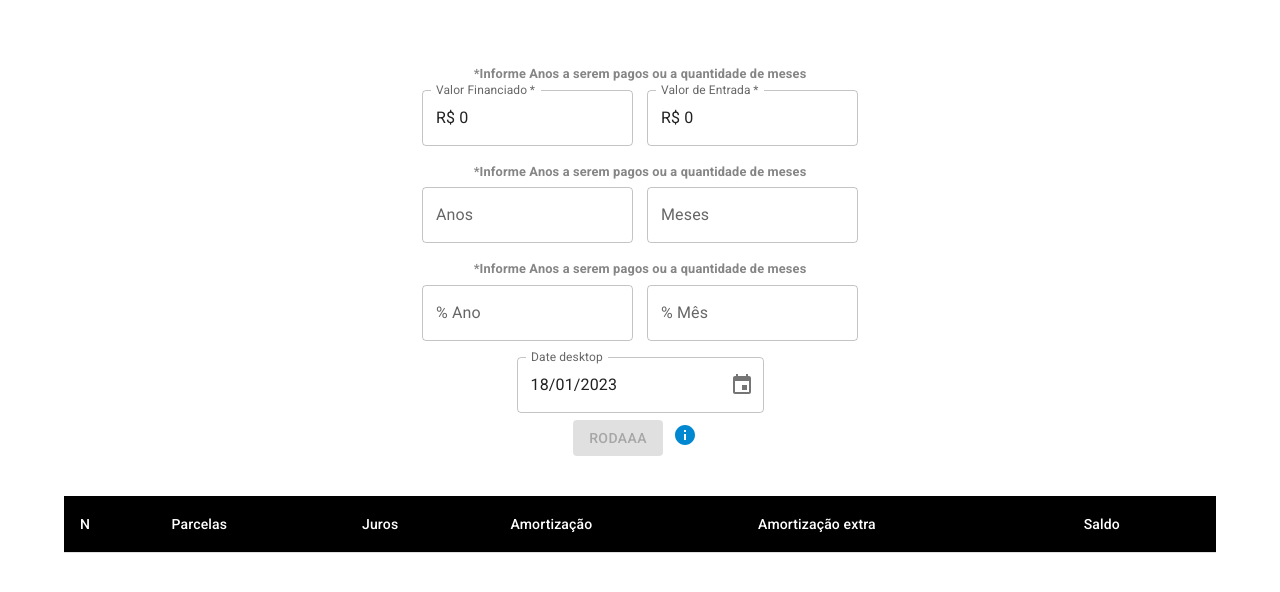
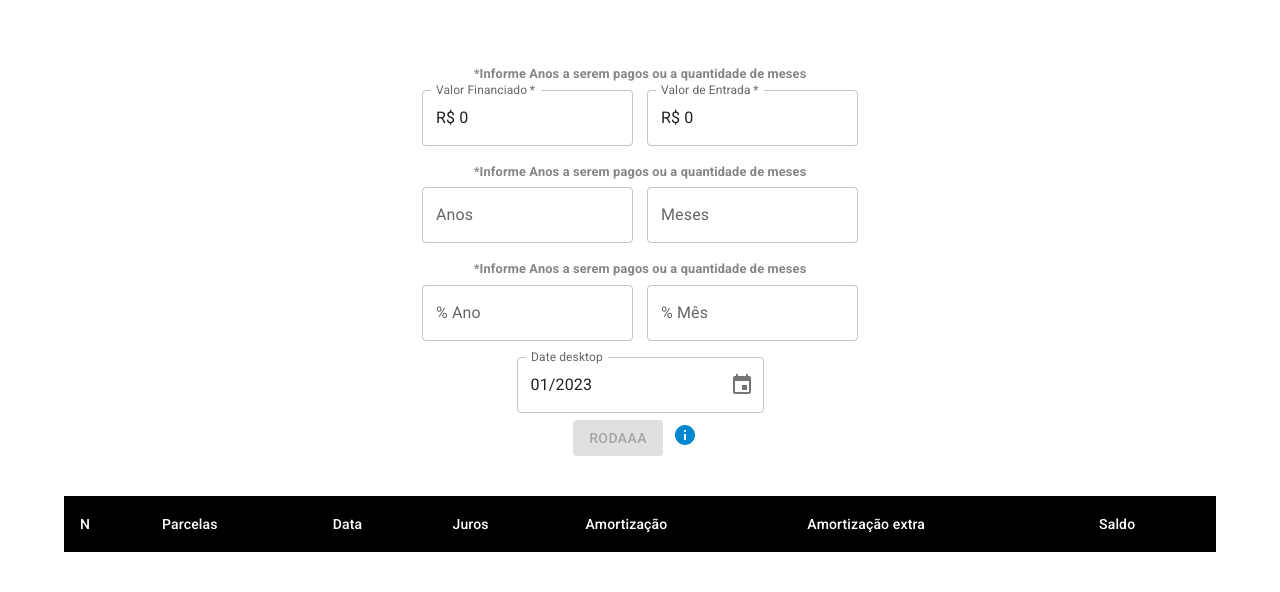
Before and after one commit to Diogozura/financas-faceis, a Next.js app: page / in a window 1280 px wide. Shown: the top 592 px of the page. Built offline with nearby package versions, Linux system fonts and the light colour scheme.

Commit message:
calendario e amortização extra

```diff
--- a/src/screens/TabelaSacScreen/Content/index.tsx
+++ b/src/screens/TabelaSacScreen/Content/index.tsx
@@ -1,4 +1,4 @@
-import {  TextField } from '@mui/material'
+import { TextField } from '@mui/material'
 import React from 'react'
 import styled from 'styled-components'
 import { NumberFormatCustom } from '../../../components/number/number'
@@ -28,20 +28,20 @@ type Item = {
     // amortizacao: number,
     valorInicial: number,
     entrada: number,
+
 };
 
 export default function Content() {
     const [Meses, setMeses] = React.useState('');
     const [taxaMesal, setTaxaMesal] = React.useState('')
     const [error, setError] = React.useState(true)
-    const [value, setValue] = React.useState<Moment | null>(
+    const [data, setData] = React.useState<Moment | null>(
         moment()
     );
-console.log(value.format("MMM / YY"))
+    console.log(data.format("MMM / YY"))
     const [values, setValues] = React.useState<Item>({
         // Valor inicial a pagar
         valorInicial: 0,
-        // Valor entrada
         entrada: 0,
         // amortização
         // amortizacao: 0,
@@ -65,12 +65,7 @@ console.log(value.format("MMM / YY"))
         value: values.entrada,
         label: 'Valor de Entrada'
     },
-        // {
-        //     simble: 'R$',
-        //     name: 'amortizacao',
-        //     value: values.amortizacao,
-        //     label: 'amortizacao'
-        // }
+
     ]
 
 
@@ -88,7 +83,7 @@ console.log(value.format("MMM / YY"))
 
     }
     const handleChange = (newValue: Moment | null) => {
-        setValue(newValue);
+        setData(newValue);
     };
 
 
@@ -121,7 +116,7 @@ console.log(value.format("MMM / YY"))
                                     name={item.name}
                                     required
                                     onChange={handlenChange}
-                                    sx={{marginBottom: 2}}
+                                    sx={{ marginBottom: 2 }}
                                     id="formatted-numberformat-input"
                                     InputProps={{
                                         inputComponent: NumberFormatCustom as any,
@@ -132,11 +127,13 @@ console.log(value.format("MMM / YY"))
                         ))}
                         <YearToMonthForm setMeses={setMeses} />
                         <Porcentagens setTaxaMesal={setTaxaMesal} />
+
                         <LocalizationProvider dateAdapter={AdapterMoment}>
                             <DesktopDatePicker
+                                views={['year', 'month']}
                                 label="Date desktop"
-          inputFormat="DD/MM/YYYY"
-          value={value}
+                                inputFormat="MM/YYYY"
+                                value={data}
                                 onChange={handleChange}
                                 renderInput={(params) => <TextField {...params} />}
                             />
@@ -148,7 +145,7 @@ console.log(value.format("MMM / YY"))
 
             </Box>
 
-            <CustomizedTables valorInicial={valorInicial} error={error} valorEntrada={valorEntrada} taxaMesal={taxaMesal} parcelaMes={parcelaMes} />
+            <CustomizedTables valorInicial={valorInicial} error={error} data={data} valorEntrada={valorEntrada} taxaMesal={taxaMesal} parcelaMes={parcelaMes} />
 
         </>
     )
--- a/src/screens/TabelaSacScreen/TableSac/index.tsx
+++ b/src/screens/TabelaSacScreen/TableSac/index.tsx
@@ -9,10 +9,11 @@ import InfoIcon from '@mui/icons-material/Info';
 import { styled } from '@mui/material/styles';
 import { tableCellClasses } from '@mui/material/TableCell';
 import useScrollTrigger from '@mui/material/useScrollTrigger';
-import { Button } from '@mui/material';
+import { Box, Button } from '@mui/material';
 import Link from 'next/link';
 import { Navigation } from '../../../components/navgation';
 import { Botao } from './style';
+import moment from 'moment';
 
 
 
@@ -47,16 +48,19 @@ const StyledTableRow = styled(TableRow)(({ theme }) => ({
 
 
 
-export default function SimpleTable({ valorInicial, error , valorEntrada, parcelaMes, taxaMesal }: any) {
+export default function SimpleTable({ valorInicial, error, data, valorEntrada, parcelaMes, taxaMesal }: any) {
   const Amotização = (valorInicial - valorEntrada) / parcelaMes
   const saldoDevedor = valorInicial - valorEntrada
 
-  function CalculoJuros(saldoDevedor, taxaMesal) {
-    const juros = saldoDevedor * taxaMesal
-    return juros
+
+  function CalculoJuros(saldoDevedor: number, taxaMesal: number) : number {
+    const juros = saldoDevedor * taxaMesal;
+    return juros;
   }
-
   const [items, setItems] = React.useState([]);
+  const [click, setClick] = React.useState({
+    extra:0
+  })
 
   function handleClick() {
 
@@ -64,6 +68,8 @@ export default function SimpleTable({ valorInicial, error , valorEntrada, parcel
     var i = 0;
     var saldoDevedorAtual = saldoDevedor
     var array = []
+    const date = moment()
+
 
       do {
         i += 1;
@@ -72,8 +78,8 @@ export default function SimpleTable({ valorInicial, error , valorEntrada, parcel
           const obj = {
           N: 0,
           juros : 0,
-
           parcelas : 0,
+          data: data.format("MMM / YY"),
           amortizacao : 0,
           saldoDevedor : 0
           };
@@ -85,9 +91,11 @@ export default function SimpleTable({ valorInicial, error , valorEntrada, parcel
           array.push(obj)
         } else {
           var devedorAnterior = array[i - 2].saldoDevedor
+          const newDate = moment( array[i - 2].data, 'MMMM YYYY').add(1, 'months');
           const temp = {
             N: 0,
-            juros : 0,
+            juros: 0,
+            data: newDate.format('MMMM YYYY'),
             parcelas : 0,
             amortizacao : 0,
             saldoDevedor : 0
@@ -112,7 +120,21 @@ export default function SimpleTable({ valorInicial, error , valorEntrada, parcel
    return array
   }
 
-console.log('tem erro?', error)
+
+  function Click(id, newAmor) {
+    const newArray = [...items];
+    const itemToUpdate = newArray.find(item => item.N === id);
+    itemToUpdate.amortizacao = newAmor;
+    // const itemsToUpdate = newArray.slice(id);
+    // const updatedItems = itemsToUpdate.map(item => ({...item, amortizacao: newAmor}));
+    // newArray.splice(id, updatedItems.length, ...updatedItems);
+    setItems(newArray);
+
+  }
+
+  console.log(items)
+
+
 
   return (
     <>
@@ -121,12 +143,15 @@ console.log('tem erro?', error)
         <Navigation href="#baixo"><InfoIcon color="info" /></Navigation>
     </Botao>
 
+      <Box sx={{overflowX:'auto'}}>
 
-      <Table sx={{ minWidth: 350 }} aria-label="customized  table">
+
+      <Table sx={{minWidth: 350}}  aria-label="customized   table">
         <TableHead>
           <TableRow>
             <StyledTableCell>N</StyledTableCell>
             <StyledTableCell>Parcelas</StyledTableCell>
+            <StyledTableCell>Data</StyledTableCell>
             <StyledTableCell>Juros</StyledTableCell>
             <StyledTableCell>Amortização</StyledTableCell>
             <StyledTableCell>Amortização extra</StyledTableCell>
@@ -136,14 +161,13 @@ console.log('tem erro?', error)
         <TableBody>
 
           {items.slice(0, 5).map((num, index) => (
-            <StyledTableRow key={num}>
-              <StyledTableCell component="th" scope="row">
-                {num.N}
-              </StyledTableCell>
+            <StyledTableRow key={num.N} >
+              <StyledTableCell component="th" scope="row">{num.N}</StyledTableCell>
               <StyledTableCell align="left"> {num.parcelas.toLocaleString('pt-br',{style: 'currency', currency: 'BRL'})}</StyledTableCell>
+              <StyledTableCell align="left"> {num.data}</StyledTableCell>
               <StyledTableCell align="left">{ num.juros.toLocaleString('pt-br',{style: 'currency', currency: 'BRL'})}</StyledTableCell>
               <StyledTableCell align="left">{num.amortizacao.toLocaleString('pt-br',{style: 'currency', currency: 'BRL'})}</StyledTableCell>
-              <StyledTableCell align="left">R$ 200</StyledTableCell>
+              <StyledTableCell align="left" ><Button onClick={() => Click(num.N, 100)} >R$ 300</Button></StyledTableCell>
               <StyledTableCell align="left"> {num.saldoDevedor.toLocaleString('pt-br',{style: 'currency', currency: 'BRL'})}</StyledTableCell>
             </StyledTableRow>
 
@@ -154,9 +178,11 @@ console.log('tem erro?', error)
                 {num.N}
               </StyledTableCell>
               <StyledTableCell align="left">R$ {num.parcelas.toFixed(2)}</StyledTableCell>
+              <StyledTableCell align="left"> {num.data}</StyledTableCell>
               <StyledTableCell align="left">R$ { num.juros.toFixed(2)}</StyledTableCell>
               <StyledTableCell align="left">R$ {num.amortizacao.toFixed(2)}</StyledTableCell>
               <StyledTableCell align="left">R$ 200</StyledTableCell>
+
               <StyledTableCell align="left">R$ {num.saldoDevedor.toFixed(2)}</StyledTableCell>
             </StyledTableRow>
 
@@ -167,7 +193,8 @@ console.log('tem erro?', error)
 
           </TableRow>
         </TableBody>
-      </Table>
+        </Table>
+        </Box>
       <div id='baixo'></div>
     </>
   );
```
Lines whose indentation alone changed are shown as unchanged.
